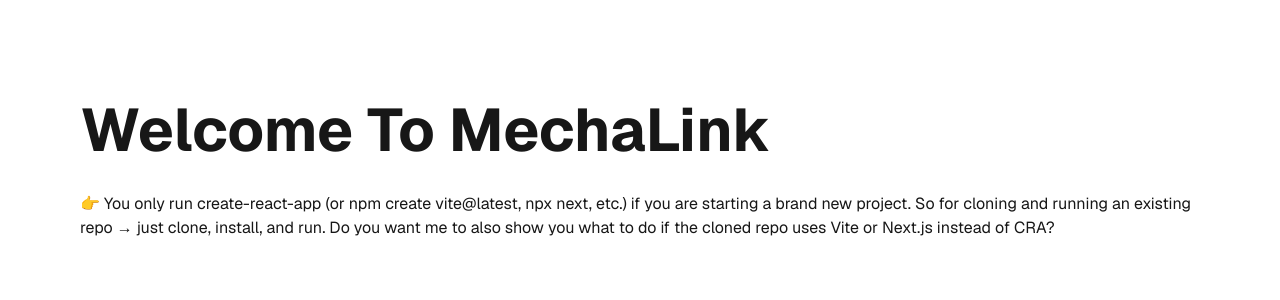
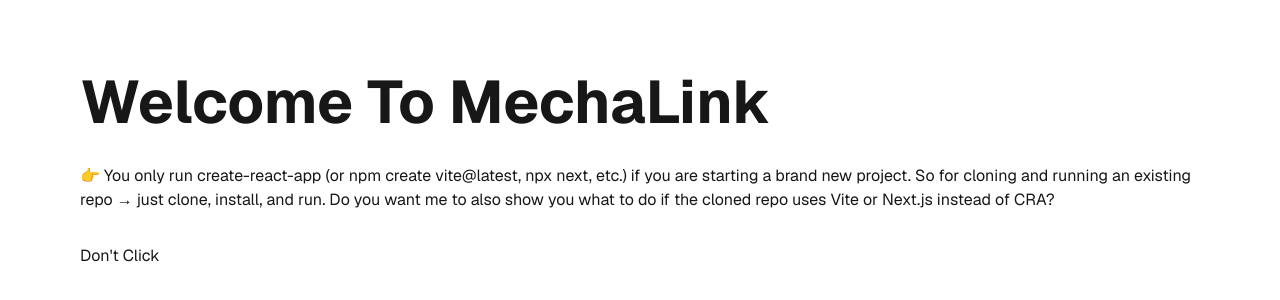
Before and after one commit to Alireja-khan/Mecha-Link, a Next.js app: page / in a window 1280 px wide. Shown: the part 230-530 px from the top of the page. Built offline with nearby package versions, Linux system fonts and the light colour scheme.

Commit message:
added don't click button.

```diff
--- a/src/app/page.js
+++ b/src/app/page.js
@@ -8,6 +8,7 @@
         <p>👉 You only run create-react-app (or npm create vite@latest, npx next, etc.) if you are starting a brand new project.
           So for cloning and running an existing repo → just clone, install, and run.
           Do you want me to also show you what to do if the cloned repo uses Vite or Next.js instead of CRA?</p>
+          <button>Don't Click</button>
       </main>
     </div>
   );
```
